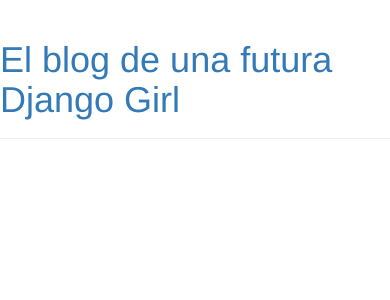
After one commit to anitalmada/mi-primer-blog, a Django app: template blog/templates/blog/base.html in a window 390 px wide. The commit adds this page. Shown: the top 300 px of the page. Run offline with Django 3.2, Linux system fonts and the light colour scheme; the template is opened without the code that fills it, so the values that code supplies are empty; some libraries are stand-ins or nearby versions.

Commit message:
probando plantillas base y contenido

```diff
--- /dev/null
+++ b/blog/templates/blog/base.html
@@ -0,0 +1,21 @@
+{% load staticfiles %}
+<html>
+<head>
+<title>Blog de una futura Django Girl</title>
+<link rel="stylesheet" href="//maxcdn.bootstrapcdn.com/bootstrap/3.2.0/bootstrap.min.css">
+<link rel="stylesheet" href="//maxcdn.bootstrapcdn.com/bootstrap/3.2.0/bootstrap-theme.min.css">
+<link href="http://fonts.googleapis.com/css?family=Lobster&subset=latin,latin-ext" rel="stylesheet" type="text/css">
+    </head>
+    <body>
+        <div class="page-header">
+            <h1><a href="">El blog de una futura Django Girl</a></h1>
+        </div>
+<div class="content container">
+    <div class="row">
+        <div class="col-md-8">
+	{% block content %}
+	{% endblock %}
+	</div>
+    </div>
+</div>
+</body>
```
Also changed, not shown: blog/templates/blog/post_list.html (+0 -21 lines).
